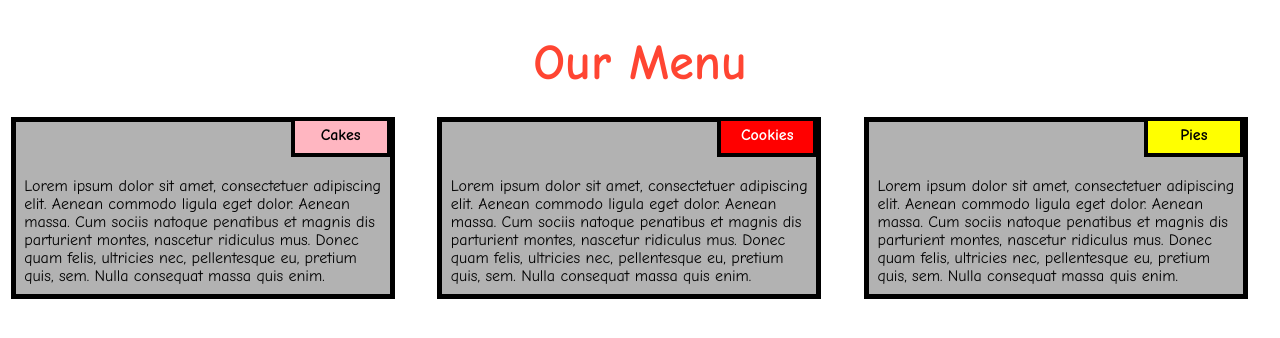
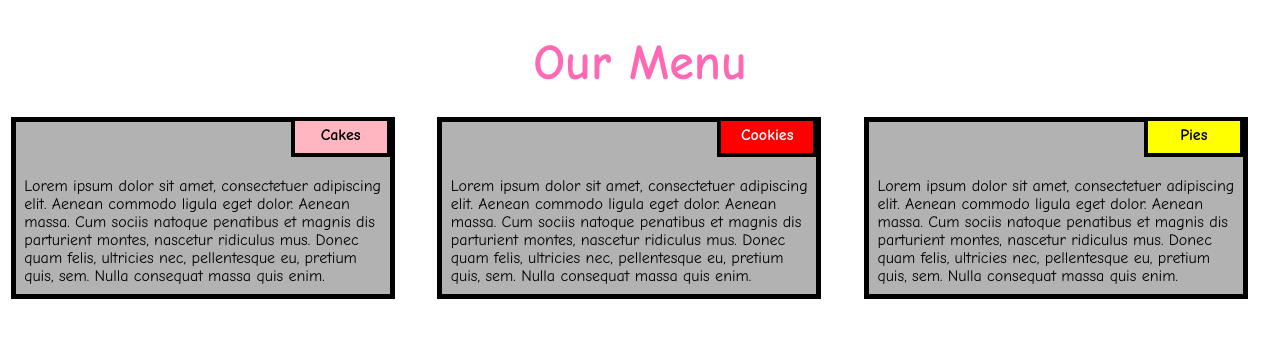
Before and after one commit to katyayanisingh/courseraassignments, a plain HTML site: page module2-solution/index.html in a window 1280 px wide. Drawn offline with Linux system fonts and the light colour scheme.

Commit message:
somechange

```diff
--- a/module2-solution/css/styles.css
+++ b/module2-solution/css/styles.css
@@ -19,7 +19,7 @@ body{
 h1 {
   margin-bottom: 15px;
   text-align: center;
-  color: #ff4532;
+  color: #FF69B4;
   font-size: 50px;
 }
 
```
